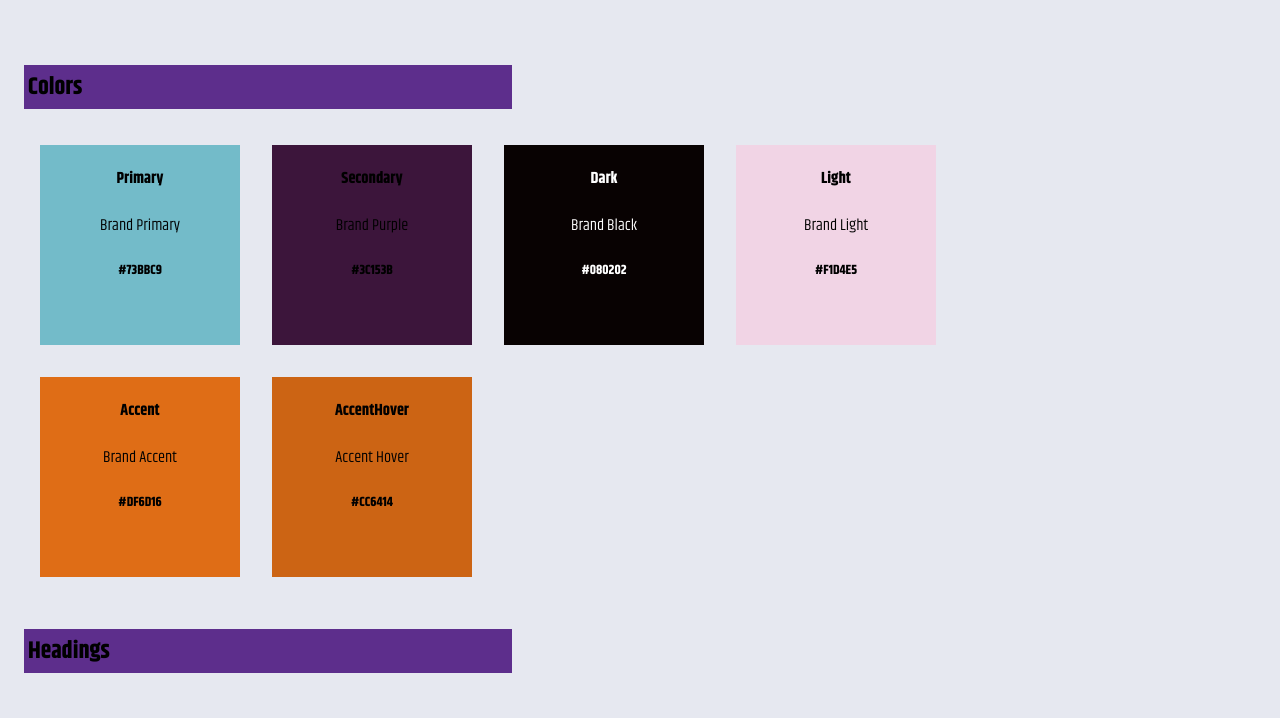
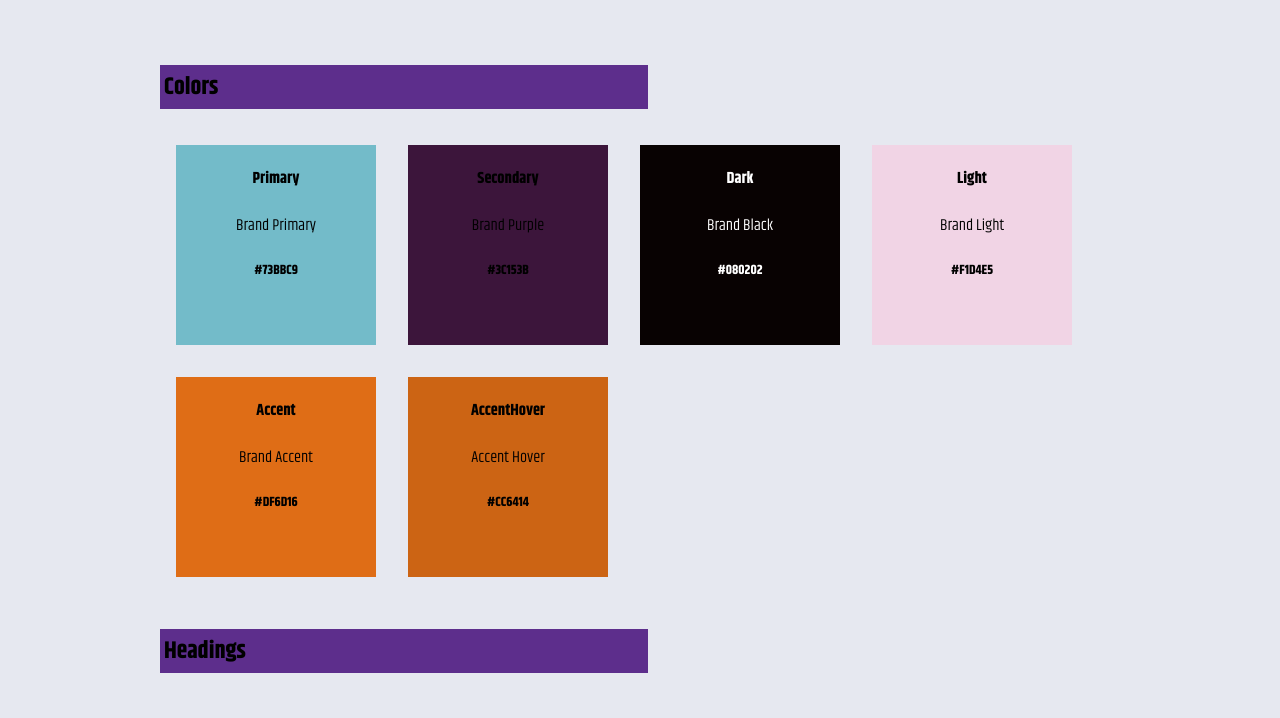
Before and after one commit to bogdanovic-94/thestyleguide, a plain HTML site: page index.html in a window 1280 px wide. Shown: the part 82-800 px from the top of the page. Drawn offline with Linux system fonts and the light colour scheme.

Commit message:
Update styles.css
Center main element

```diff
--- a/styles.css
+++ b/styles.css
@@ -28,7 +28,7 @@ h2{
 
 main{
   width:960px;
-  margin:80 auto;
+  margin:0 auto;
   padding:24px;
 }
 
```
